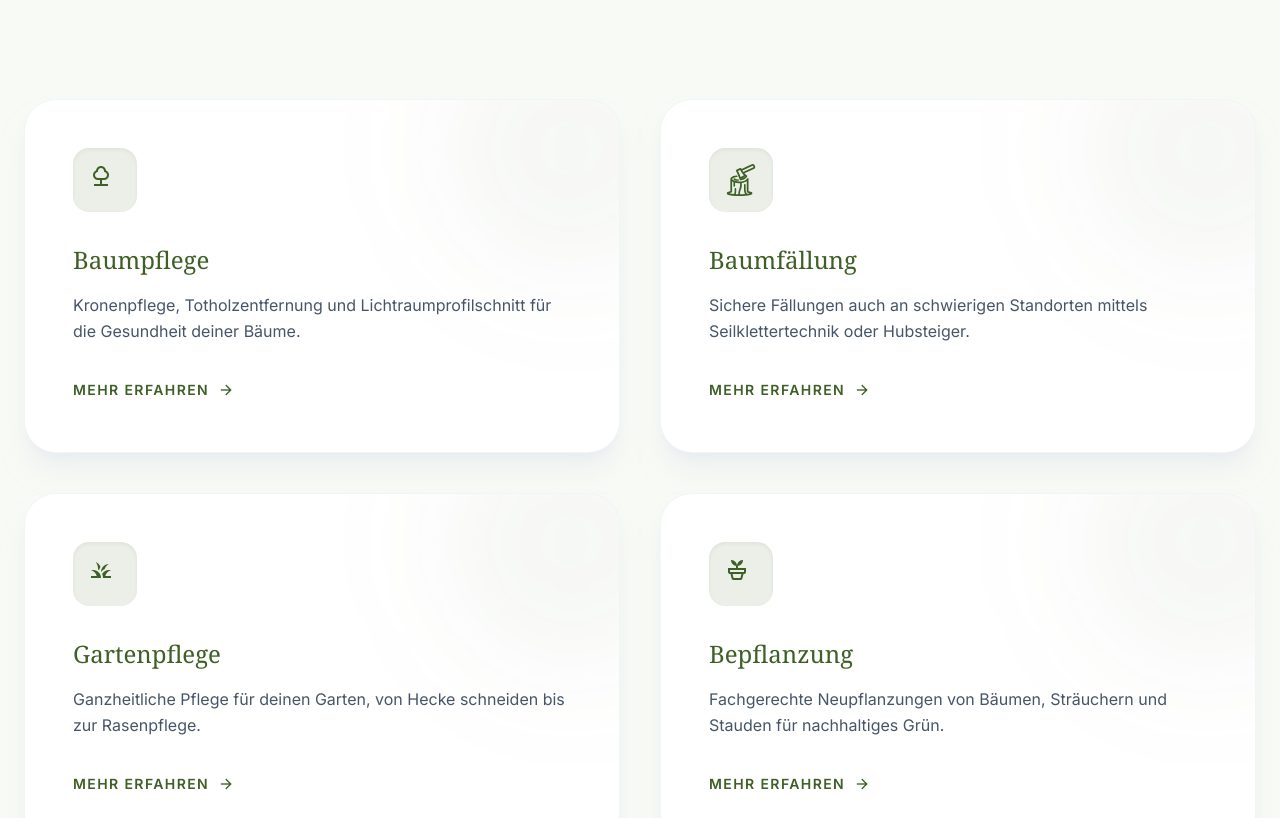
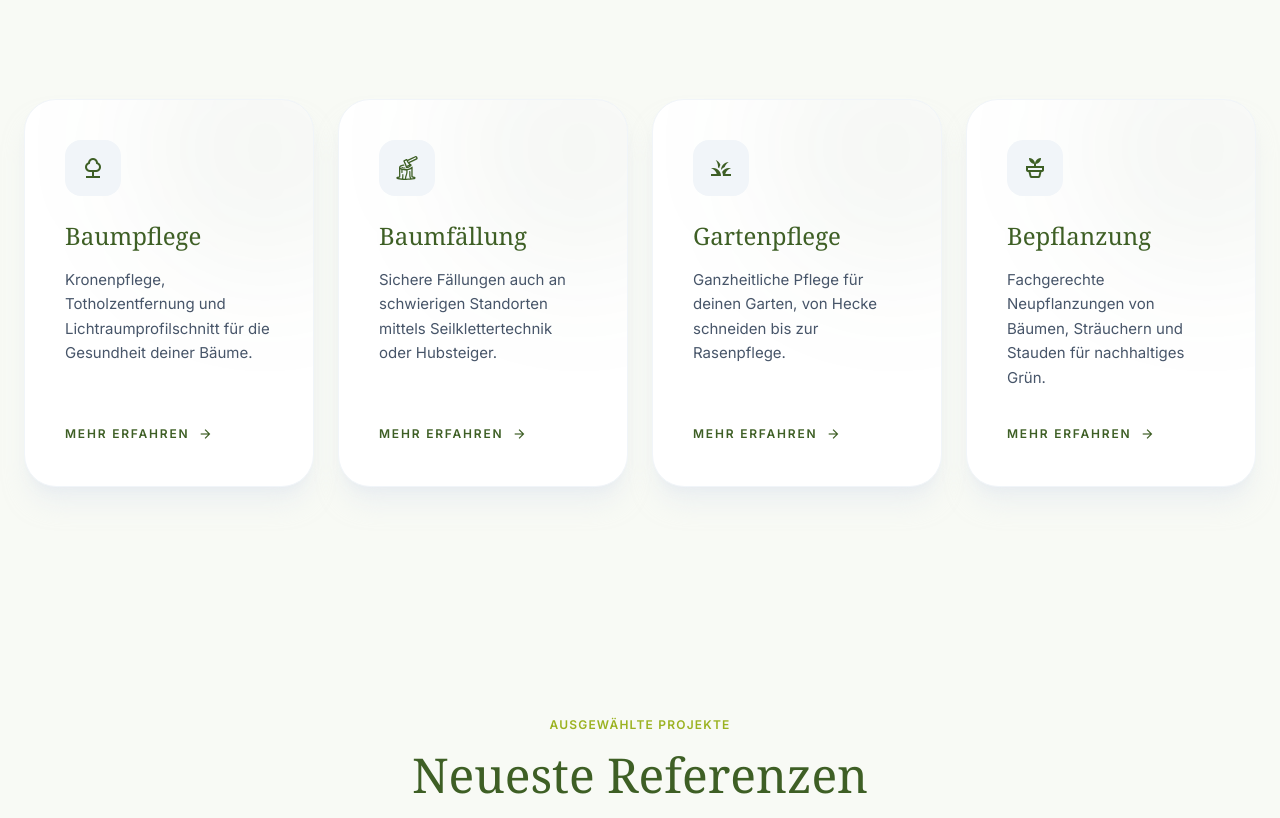
Before and after one commit to NicolasSpies/Fabry-Baumpflege, a React (Vite) app in the folder reproduction/: page / in a window 1280 px wide. Shown: the part 1298-2116 px from the top of the page. Built offline with nearby package versions, Linux system fonts and the light colour scheme; a web font is replaced by a local one.

Commit message:
v1.6
fixes improved

```diff
--- a/reproduction/src/pages/Home.jsx
+++ b/reproduction/src/pages/Home.jsx
@@ -288,31 +288,31 @@ const Home = () => {
                             {language === 'DE' ? 'auf höchstem Niveau' : 'au plus haut niveau'}
                         </h2>
                     </div>
-                    <div className="grid grid-cols-1 md:grid-cols-2 gap-6 md:gap-8 lg:gap-10">
+                    <div className="grid grid-cols-1 md:grid-cols-2 lg:grid-cols-4 gap-6 md:gap-8 lg:gap-6">
                         {services.map((service, idx) => (
                             <Link
                                 to={`/leistungen#${service.id}`}
                                 key={idx}
-                                className="group relative bg-white dark:bg-surface-dark rounded-[2rem] p-10 md:p-12 hover:-translate-y-2 transition-all duration-500 shadow-xl shadow-slate-200/50 dark:shadow-none border border-slate-100 dark:border-slate-800 overflow-hidden reveal"
+                                className="group relative bg-white dark:bg-surface-dark rounded-[2rem] p-8 md:p-10 hover:-translate-y-2 transition-all duration-500 shadow-xl shadow-slate-200/50 dark:shadow-none border border-slate-100 dark:border-slate-800 overflow-hidden reveal flex flex-col h-full"
                                 style={{ animationDelay: `${idx * 150}ms` }}
                             >
                                 <div className="absolute top-0 right-0 w-64 h-64 bg-primary/5 dark:bg-primary/10 rounded-full blur-3xl -mr-20 -mt-20 group-hover:bg-primary/10 transition-colors duration-500"></div>
-                                <div className="relative z-10 flex flex-col h-full">
-                                    <div className="w-16 h-16 bg-primary/10 dark:bg-primary/20 rounded-2xl flex items-center justify-center mb-8 text-primary group-hover:scale-110 group-hover:bg-primary group-hover:text-white transition-all duration-500 shadow-inner">
-                                        {idx === 0 && <BaumpflegeIcon className="w-8 h-8 fill-current" />}
-                                        {idx === 1 && <BaumfaellungIcon className="w-8 h-8 fill-current" />}
-                                        {idx === 2 && <GartenpflegeIcon className="w-8 h-8 fill-current" />}
-                                        {idx === 3 && <BepflanzungIcon className="w-8 h-8 fill-current" />}
+                                <div className="relative z-10 flex flex-col flex-grow">
+                                    <div className="w-14 h-14 rounded-2xl bg-slate-100 dark:bg-slate-800/50 flex items-center justify-center mb-6 text-[#3E5F25] group-hover:bg-[#3E5F25] group-hover:text-white transition-all duration-300">
+                                        {idx === 0 && <BaumpflegeIcon className="w-6 h-6 fill-current" />}
+                                        {idx === 1 && <BaumfaellungIcon className="w-6 h-6 fill-current" />}
+                                        {idx === 2 && <GartenpflegeIcon className="w-6 h-6 fill-current" />}
+                                        {idx === 3 && <BepflanzungIcon className="w-6 h-6 fill-current" />}
                                     </div>
                                     <h3 className="text-2xl font-serif text-primary mb-4 group-hover:text-[#3E5F25] dark:group-hover:text-primary transition-colors">{service.title[language]}</h3>
-                                    <p className="text-slate-600 dark:text-slate-400 leading-relaxed font-sans mb-8 flex-grow">
+                                    <p className="text-slate-600 dark:text-slate-400 text-[0.9375rem] leading-relaxed font-sans mb-8 flex-grow">
                                         {service.desc[language]}
                                     </p>
-                                    <div className="flex items-center text-primary font-bold text-sm tracking-widest uppercase">
+                                    <div className="flex items-center text-primary font-bold text-xs tracking-[0.15em] uppercase mt-auto">
                                         <span className="mr-2 group-hover:mr-4 transition-all duration-300">
                                             {language === 'DE' ? 'Mehr erfahren' : 'En savoir plus'}
                                         </span>
-                                        <span className="material-symbols-outlined text-lg">arrow_forward</span>
+                                        <span className="material-symbols-outlined text-base">arrow_forward</span>
                                     </div>
                                 </div>
                             </Link>
```
